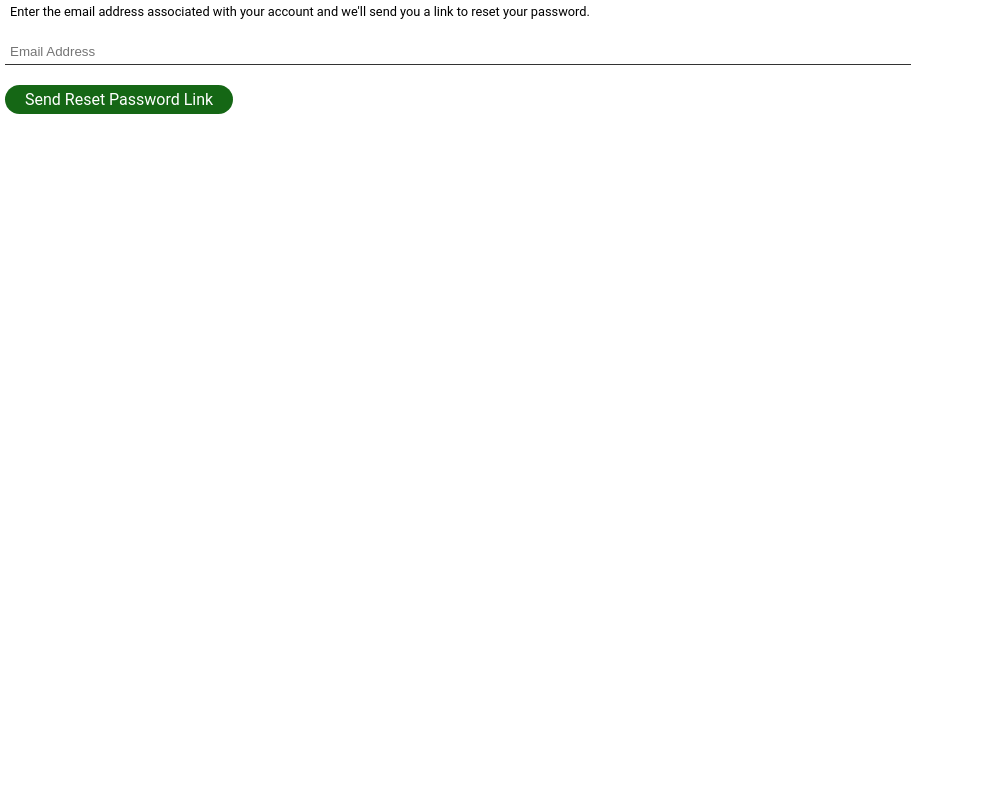
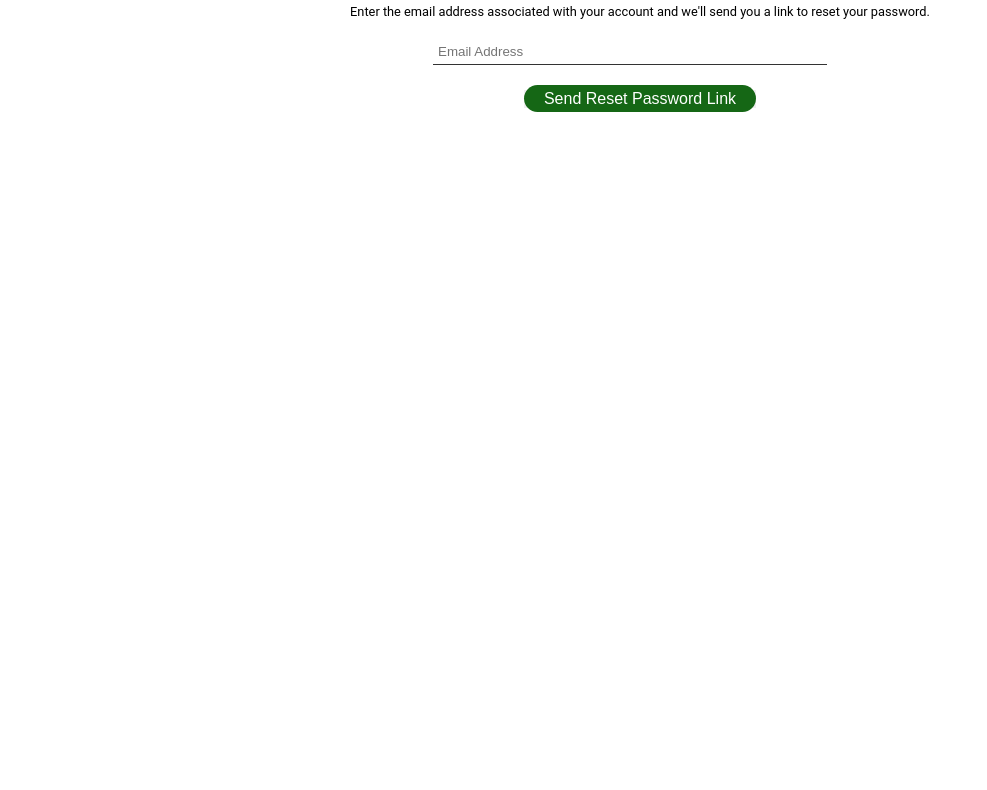
Before and after one commit to Benkalio/Politico, a website: page Client/authentication/forgot-password/index.html in a window 1280 px wide. Shown: the part 151-941 px from the top of the page, without its empty margins (0-987 px from the left). Drawn offline with Linux system fonts and the light colour scheme.

Commit message:
Made changes to file structures

```diff
--- a/Api/index.js
+++ b/Api/index.js
@@ -33,8 +33,10 @@ app.use(express.static(__dirname + '/src'))
 
 app.use((req, res) => {
   res.statusCode = 200;
-  res.setHeader('Content-Type', 'text/html');
-  res.end('<html><body><h1>Testing app!</h1></body></html>');
+  res.setHeader('Content-Type', 'application/json');
+  res.end({
+    governmentPosition: 'Presidential Post'
+  });
 });
 
 const server = http.createServer(app);
--- a/Client/password/forgot-password/index.html
+++ b/Client/authentication/forgot-password/index.html
@@ -40,14 +40,14 @@
             />
           </div>
 
-          <div class="email-link">
+          <button class="email-link">
             <a
-              href="/sign up page/reset-password/confirm-email/index.html"
+              href="/client/authentication/confirm-email/"
               class="reset-password"
               id="collect-email"
               >Send Reset Password Link</a
             >
-          </div>
+          </button>
         </form>
       </div>
     </div>
--- a/Client/password/forgot-password/style.css
+++ b/Client/authentication/forgot-password/style.css
@@ -35,6 +35,13 @@
 }
 @media (min-width: 48em) {
   .form-container {
+    width: 60%;
+    margin: 0 auto;
+    text-align: center;
+  }
+
+  .email > input {
+    width: 50%;
   }
 }
 
@@ -70,6 +77,7 @@ input {
 
 .email-link {
   margin: 20px 0;
+  border: none;
 }
 
 .reset-password {
--- a/package.json
+++ b/package.json
@@ -17,5 +17,8 @@
   "bugs": {
     "url": "https://github.com/Benkalio/Politico/issues"
   },
-  "homepage": "https://github.com/Benkalio/Politico#readme"
+  "homepage": "https://github.com/Benkalio/Politico#readme",
+  "dependencies": {
+    "express": "^4.18.1"
+  }
 }
```
Also changed, not shown: Client/authentication/confirm-email/index.html (renamed from Client/password/confirm-email/index.html, +1 -1 lines), Client/authentication/confirm-email/style.css (renamed from Client/password/confirm-email/style.css), Client/authentication/reset-password/index.html (renamed from Client/password/reset-password/index.html), Client/authentication/reset-password/style.css (renamed from Client/password/reset-password/style.css), 1 other file.
